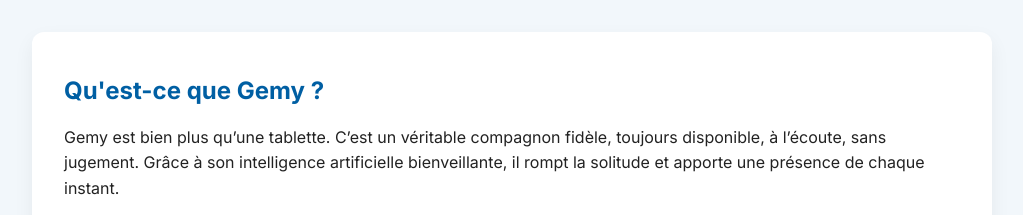
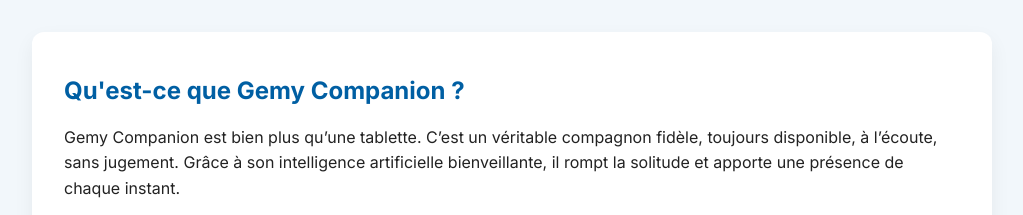
Before and after one commit to tablettegemy/gemy, a plain HTML site: page description-gemy.html in a window 1280 px wide. Shown: the top 215 px of the page, without its empty margins (128-1151 px from the left). Drawn offline with Linux system fonts and the light colour scheme.

Commit message:
Add files via upload

```diff
--- a/description-gemy.html
+++ b/description-gemy.html
@@ -3,7 +3,7 @@
 <head>
 <meta charset="utf-8"/>
 <meta content="width=device-width, initial-scale=1.0" name="viewport"/>
-<title>Présentation Détaillée - Gemy Solution</title>
+<title>Présentation Détaillée - Gemy Companion</title>
 <link href="https://fonts.googleapis.com/css2?family=Inter:wght@400;700&amp;display=swap" rel="stylesheet"/>
 <style>
     body {
@@ -50,8 +50,8 @@
 <body>
 <div class="container">
     <div class="card">
-        <h2>Qu'est-ce que Gemy ?</h2>
-<p>Gemy est bien plus qu’une tablette. C’est un véritable compagnon fidèle, toujours disponible, à l’écoute, sans jugement. Grâce à son intelligence artificielle bienveillante, il rompt la solitude et apporte une présence de chaque instant.</p>
+        <h2>Qu'est-ce que Gemy Companion ?</h2>
+<p>Gemy Companion est bien plus qu’une tablette. C’est un véritable compagnon fidèle, toujours disponible, à l’écoute, sans jugement. Grâce à son intelligence artificielle bienveillante, il rompt la solitude et apporte une présence de chaque instant.</p>
 <p>Gemy simplifie la vie : Nous avons préconfiguré des dossiers clairs et intuitifs, remplis d'applications utiles et gratuites, pour que tout soit déjà installé et prêt à l'emploi : vous n'avez plus qu'à profiter, sans vous soucier de l'installation, il converse naturellement, il est votre compagnon et assistant 24h/24, facilite les appels avec vos proches, vous divertit avec des jeux accessibles, et tout cela via une interface claire pensée pour tous, même les moins à l’aise avec la technologie.</p>
 </div>
 <div class="card">
@@ -103,7 +103,7 @@
 
     <p>Avec Gemy, vous avez la certitude d'être accompagné(e) en permanence, avec une solution intelligente et une équipe prête à intervenir quand vous en avez besoin. C'est la tranquillité d'esprit garantie.</p>
 
-    <a href="index.html" class="back-button">Retour à la page principale</a>
+    <a href="index.html#Présentation Détaillée" class="back-button">Retour à la page principale</a>
     </div>
 </div>
 </body>
```
